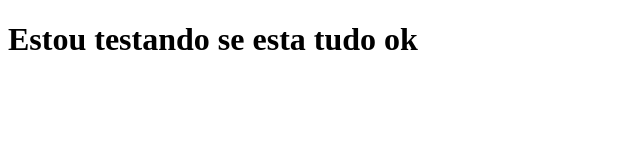
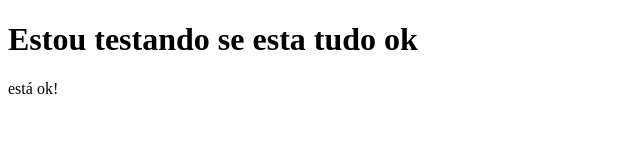
Before and after one commit to Gabriel-hp/estudo-git, a plain HTML site: page index.html in a window 1280 px wide. Shown: the full height of the page, 0-640 px from the left. Drawn offline with Linux system fonts and the light colour scheme.

Commit message:
Update index.html
realmente está ok

```diff
--- a/index.html
+++ b/index.html
@@ -7,5 +7,6 @@
 </head>
 <body>
     <h1>Estou testando se esta tudo ok</h1>
+    <p>está ok!</p>
 </body>
 </html>
```
